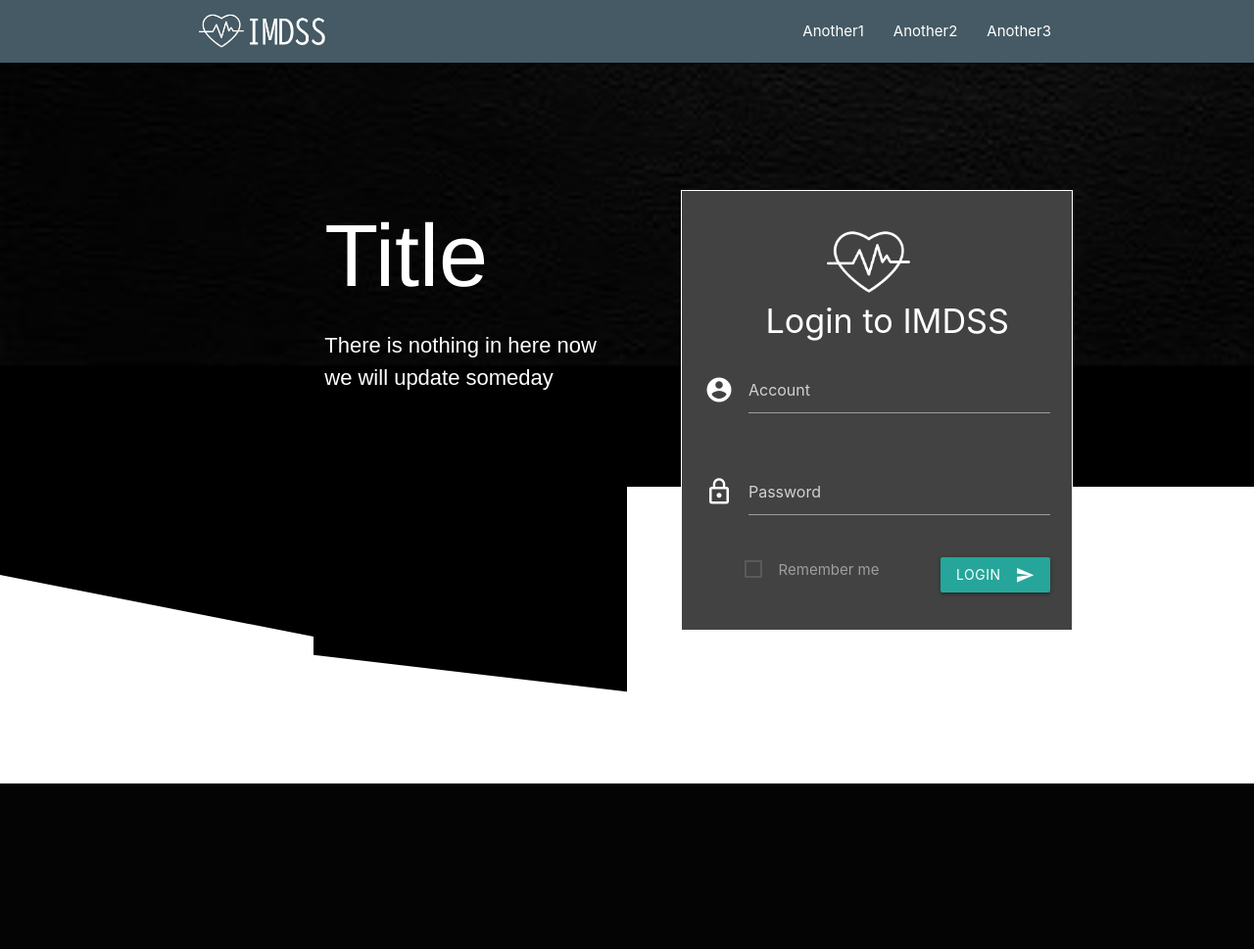
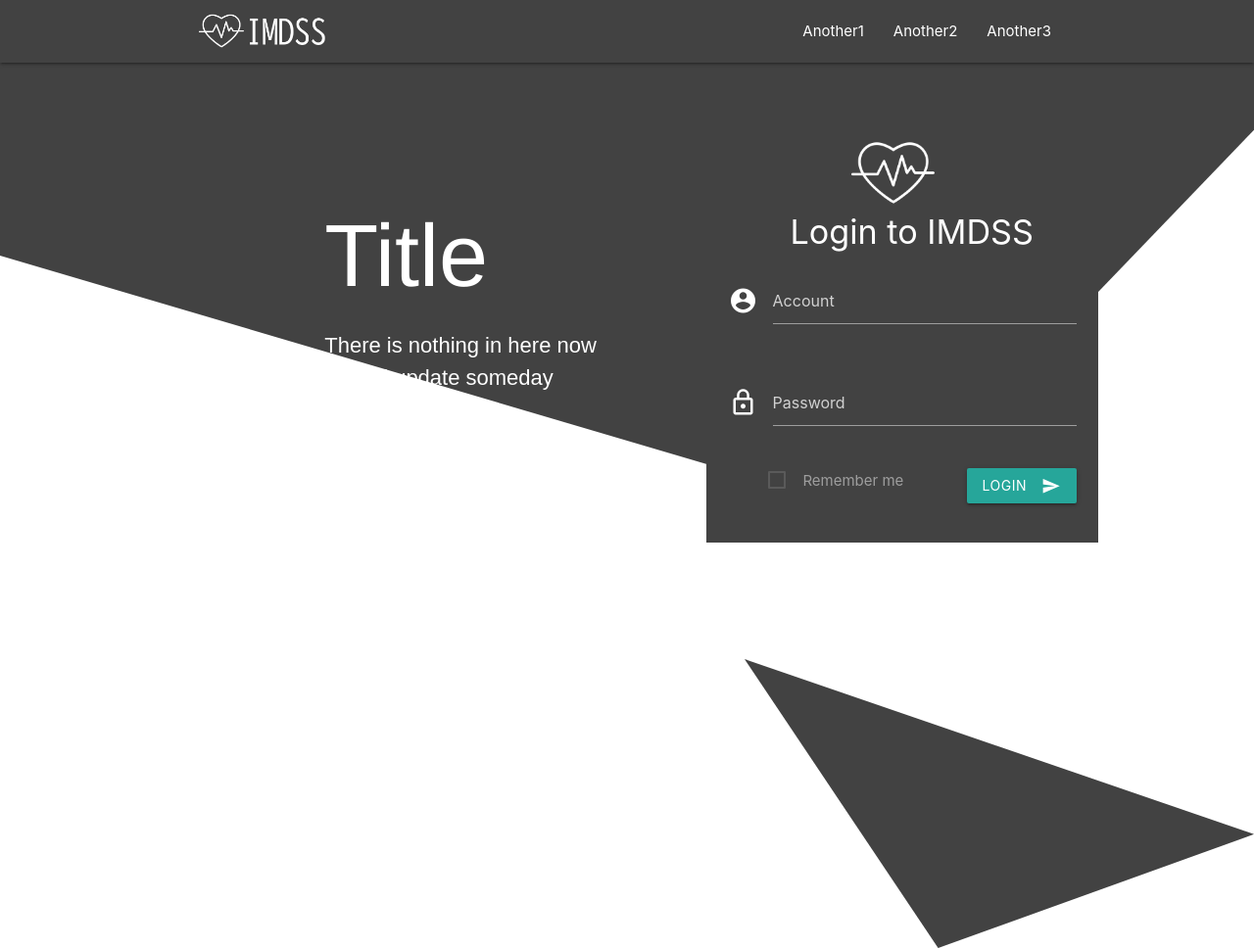
Before and after one commit to CCU-KLDP/IMDSS, a Django app: page /login/ in a window 1280 px wide; the page is wider, and only the part inside the window is pictured. Shown: that part at 98% size. Before the commit the page ends 800 px from the top of that part, so only its background shows below. Run offline with Django 3.2, Linux system fonts and the light colour scheme; some libraries are stand-ins or nearby versions.

Commit message:
login page的最上面一部份應該差不多了

```diff
--- a/IMDSS/static/css/login/bg_style.css
+++ b/IMDSS/static/css/login/bg_style.css
@@ -1,8 +1,8 @@
 .trapezoid_top_border1 {
     height:300px;
     width: 25%;
-    background-color:black;
-    clip-path: polygon(0 0, 100% 2%, 100% 100%, 0 79%);
+    background-color:blue;
+    clip-path: polygon(0 0, 100% 0, 100% 100%, 0 79%);
     z-index: -2;
     position:absolute;
     top:350px;
@@ -11,7 +11,7 @@
 .trapezoid_top_border2 {
     height:220px;
     width: 25%;
-    background-color:black;
+    background-color:blue;
     clip-path: polygon(0 0, 100% 0, 100% 96%, 0 79%);
     z-index: -2;
     position:absolute;
@@ -44,6 +44,38 @@ clip-path: polygon(0 0, 100% 0, 100% 52%, 0 34%);
 
 }
 
+#hexagon_top_black{
+    width: 1920px;
+    height:900px;
+    clip-path: polygon(50% 0%, 100% 0, 100% 16%, 81% 80%, 0 29%, 0 0);
+    position:absolute;
+    z-index: -3;
+    top:0px;
+    left:0px;
+}
+
+.traingle_top_right_white{
+    width: 1340px;
+    height:919px;
+    clip-path: polygon(100% 9%, 40% 100%, 100% 100%);
+
+    background-color:white;
+    position:absolute;
+    z-index: -2;
+    top:50px;
+    right:0px;
+}
+
+.traingle_top_right_black{
+    width: 520px;
+    height:298px;
+    clip-path: polygon(100% 61%, 0 1%, 38% 100%);
+
+    position:absolute;
+    z-index: -1;
+    top:670px;
+    right:0px;
+}
 
 
 .delete_margin{
@@ -82,11 +114,8 @@ clip-path: polygon(0 0, 100% 0, 100% 52%, 0 34%);
 
 .row .col.top_login {
     position:relative;
-    top:130px;
-    border-style:solid;
-    border-color: white;
-    border-width:1px;
-    left: 54.3333333333%;
+    top:40px;
+    left: 56.3333333333%;
     width: 400px;
     height: 450px
 }
--- a/IMDSS/templates/login/login_page.html
+++ b/IMDSS/templates/login/login_page.html
@@ -12,7 +12,7 @@
 
 <body>
     <div class="navbar-fixed">
-        <nav class="nav-wrapper blue-grey darken-2 ">
+        <nav class="nav-wrapper grey darken-3 ">
             <div class="container">
                 <div class="row">
                     <div class="col s1">
@@ -58,13 +58,18 @@
     -->
     <div class="row">
         <div class="delete_marginr">
-            <img src="{% static 'image/login/bg_black.jpg' %}" width="1920" id="top_bg_pic">
-            <div class="delete_margin">
+            <div class="delete_margin grey darken-3" id="hexagon_top_black">
+
+                <!--
                 <span class="trapezoid_top_border1"></span>
                 <span class="trapezoid_top_border2"></span>
                 <div class="trapezoid_top_border3"></div>
                 <div class="trapezoid_top_border4"></div>
+                -->
             </div>
+            <div class="delete_margin traingle_top_right_white"></div>
+            <div class="delete_margin traingle_top_right_black grey darken-3"></div>
+
             <div class="col s5 offset-s3 white-text top_title">
                 <h1>Title</h1>
                 <text>There is nothing in here now</text><br>
```
